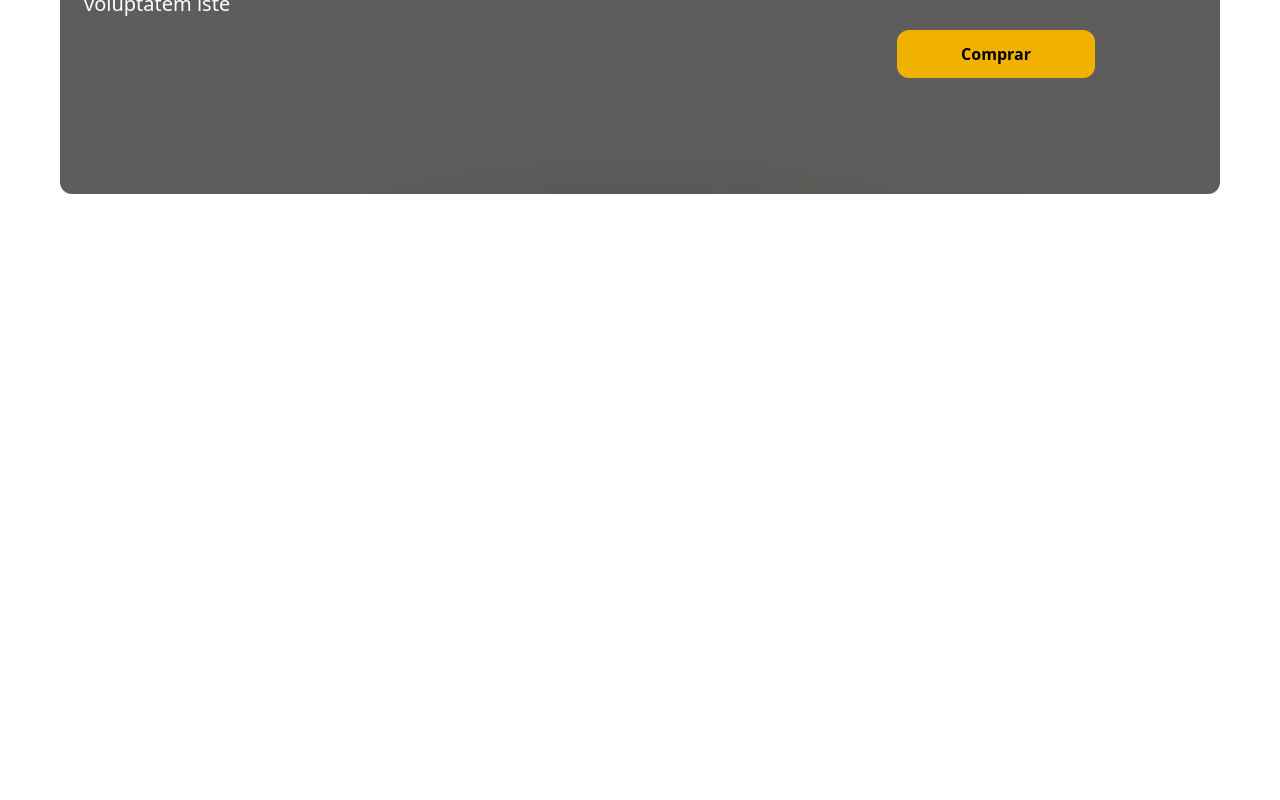
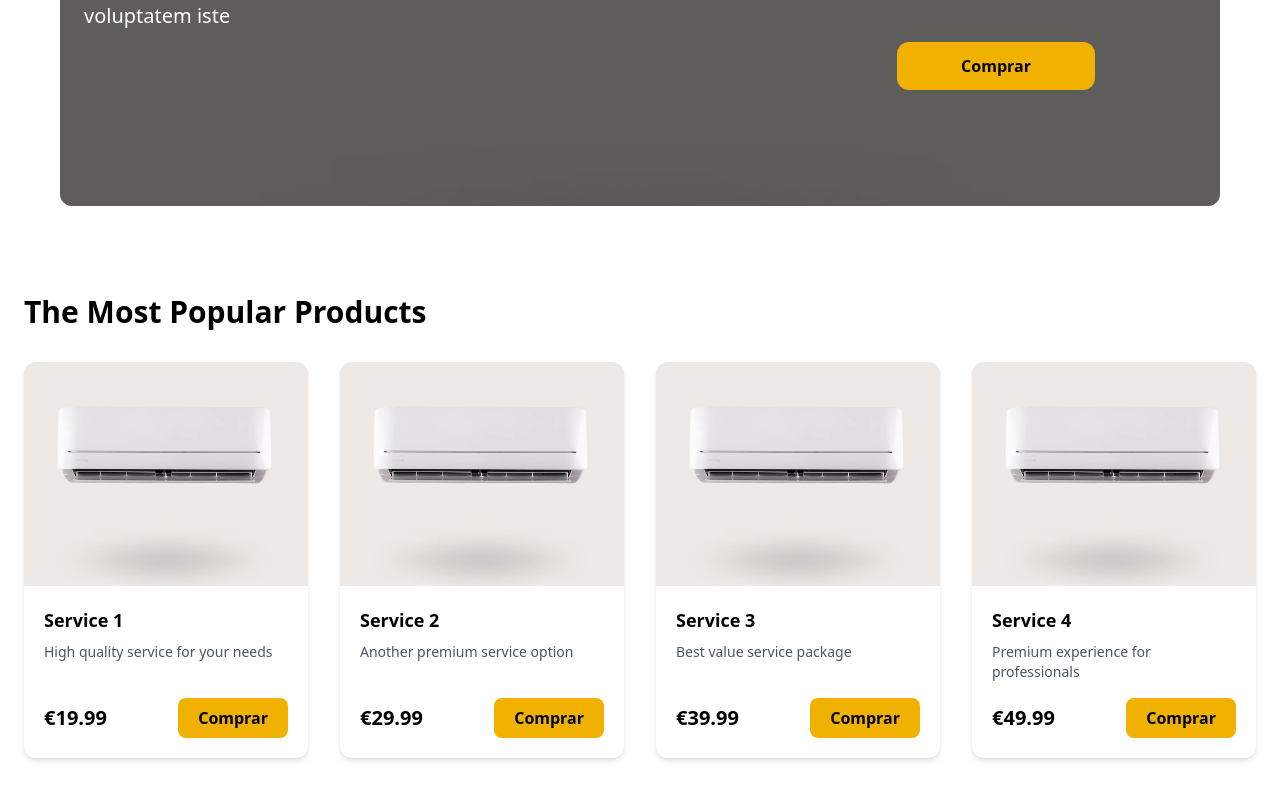
Before and after one commit to Alexei0216/maestro-especial, a Next.js app in the folder nextjs/: page / in a window 1280 px wide. Shown: the part 462-1262 px from the top of the page. Before the commit the page ends 800 px from the top, so only its background shows below. Built offline with nearby package versions, Linux system fonts and the light colour scheme.

Commit message:
product card

```diff
--- a/nextjs/app/page.tsx
+++ b/nextjs/app/page.tsx
@@ -1,9 +1,11 @@
 import Banner from "@/components/sections/Banner";
+import Service from "@/components/sections/Service";
 
 export default function Home() {
   return (
     <>
       <Banner />
+      <Service />
     </>
   );
 }
--- a/nextjs/components/sections/Banner.tsx
+++ b/nextjs/components/sections/Banner.tsx
@@ -44,7 +44,7 @@ export default function Banner() {
                                 priority
                             />
 
-                            <button className="mt-10 bg-yellow-500 hover:bg-yellow-600 transition text-black font-bold py-3 px-16 rounded-xl">
+                            <button className="mt-10 bg-yellow-500 hover:bg-yellow-600 transition text-black font-bold py-3 px-16 rounded-xl cursor-pointer">
                                 Comprar
                             </button>
                         </div>
--- a/nextjs/components/sections/Header.tsx
+++ b/nextjs/components/sections/Header.tsx
@@ -7,7 +7,7 @@ export default function Header() {
         <header className="bg-[#302400] text-white py-4">
 
             <Container className="flex flex-row items-center justify-center">
-                <h1>
+                <h1 className="text-3xl font-bold">
                     Maestro Especial
                 </h1>
                 {/* <ul className="flex flex-row gap-5">
--- a/nextjs/components/sections/Service.tsx
+++ b/nextjs/components/sections/Service.tsx
@@ -1,5 +1,46 @@
+import ProductCard from "../ui/ProductCard";
+
 export default function Service() {
     return (
-        <div className=""></div>
-    )
+        <section className="py-12 px-6 max-w-[1400px] mx-auto">
+
+            {/* Title */}
+            <h2 className="text-3xl font-bold mb-8">
+                The Most Popular Products
+            </h2>
+
+            {/* Grid */}
+            <div className="grid grid-cols-1 sm:grid-cols-2 lg:grid-cols-3 xl:grid-cols-4 gap-8">
+
+                <ProductCard
+                    title="Service 1"
+                    description="High quality service for your needs"
+                    price={19.99}
+                    image="/banner.webp"
+                />
+
+                <ProductCard
+                    title="Service 2"
+                    description="Another premium service option"
+                    price={29.99}
+                    image="/banner.webp"
+                />
+
+                <ProductCard
+                    title="Service 3"
+                    description="Best value service package"
+                    price={39.99}
+                    image="/banner.webp"
+                />
+
+                <ProductCard
+                    title="Service 4"
+                    description="Premium experience for professionals"
+                    price={49.99}
+                    image="/banner.webp"
+                />
+
+            </div>
+        </section>
+    );
 }
--- /dev/null
+++ b/nextjs/components/ui/ProductCard.tsx
@@ -0,0 +1,57 @@
+import Image from "next/image";
+
+type ProductCardProps = {
+    title: string;
+    description: string;
+    price: number;
+    image: string;
+};
+
+export default function ProductCard({
+    title,
+    description,
+    price,
+    image,
+}: ProductCardProps) {
+    return (
+        <div className="bg-white rounded-xl overflow-hidden shadow-md hover:shadow-lg transition flex flex-col">
+
+            {/* Image */}
+            <div className="relative h-56 w-full overflow-hidden">
+                <Image
+                    src={image}
+                    alt={title}
+                    fill
+                    className="object-cover transition-transform duration-300 group-hover:scale-105"
+                />
+            </div>
+
+            {/* Content */}
+            <div className="p-5 flex flex-col flex-1">
+
+                {/* Title */}
+                <h3 className="text-lg font-semibold mb-2">
+                    {title}
+                </h3>
+
+                {/* SEO description */}
+                <p className="text-sm text-gray-600 mb-4 line-clamp-2">
+                    {description}
+                </p>
+
+                {/* Price + button */}
+                <div className="mt-auto flex items-center justify-between">
+
+                    <span className="text-xl font-bold text-black">
+                        €{price}
+                    </span>
+
+                    <button className="bg-yellow-500 hover:bg-yellow-600 transition text-black font-semibold px-5 py-2 rounded-lg">
+                        Comprar
+                    </button>
+
+                </div>
+            </div>
+        </div>
+    );
+}
--- a/nextjs/components/ui/ServiceCard.tsx
+++ /dev/null
@@ -1,7 +0,0 @@
-export default function ServiceCard(){
-    return (
-        <div className="bg-white rounded-xl flex flex-col items-center justify-center py-3 px-5">
-
-        </div>
-    )
-}
--- /dev/null
+++ b/package.json
@@ -0,0 +1,5 @@
+{
+  "dependencies": {
+    "motion": "^12.38.0"
+  }
+}
```
Also changed, not shown: 1 other file (tests, documents, lock files or other folders).
